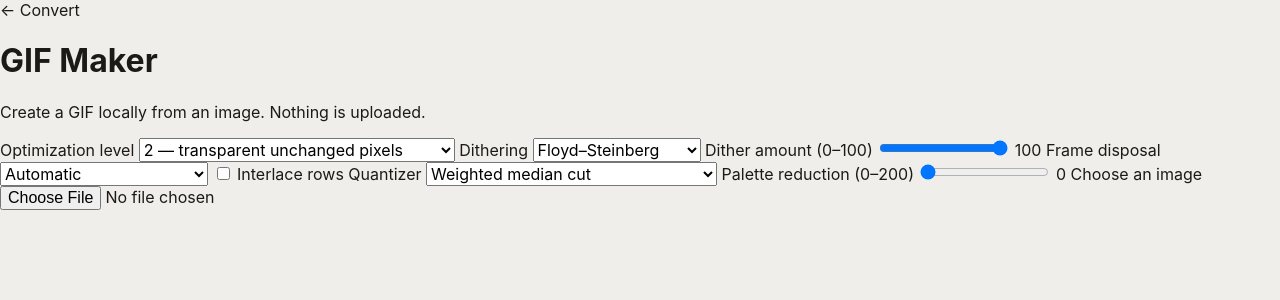
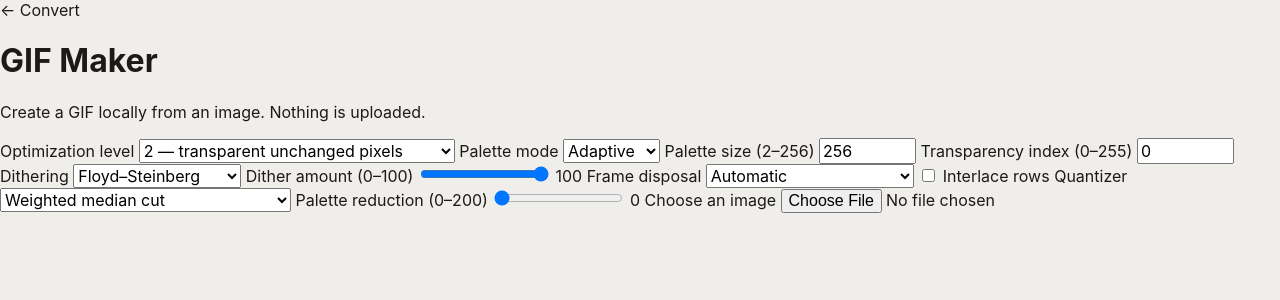
Before and after one commit to official-tisao/image.complianttools.com, a SvelteKit app in the folder apps/web/: page /gif-maker in a window 1280 px wide. Shown: the top 300 px of the page. Built offline with nearby package versions, Linux system fonts and the light colour scheme.

Commit message:
feat(P2-05): complete GIF palette controls

```diff
--- a/apps/web/src/routes/docs/formats/[format]/+page.ts
+++ b/apps/web/src/routes/docs/formats/[format]/+page.ts
@@ -91,7 +91,7 @@ const supportedFormats = {
     name: 'GIF',
     summary: 'GIF stores indexed still images and animations with LZW compression.',
     notes:
-      'The local codec decodes animation and encodes GIF89a frames with transparency, looping, frame differencing, and deterministic palette reduction. Advanced quantizer choices remain under development.',
+      'The local codec decodes animation and encodes GIF89a with configurable global, per-frame, or adaptive palettes; Wu, median-cut, octree, and independent neural quantizers; five dither modes; transparency, disposal, interlacing, looping, and frame differencing.',
   },
   jxl: {
     name: 'JPEG XL',
--- a/apps/web/src/routes/gif-maker/+page.svelte
+++ b/apps/web/src/routes/gif-maker/+page.svelte
@@ -6,6 +6,9 @@
   let optimizeLevel = $state<0 | 1 | 2 | 3>(2);
   let lossy = $state(0);
   let quantizer = $state<'fixed-332' | 'median-cut' | 'octree' | 'wu' | 'neural'>('median-cut');
+  let paletteSize = $state(256);
+  let paletteMode = $state<'global' | 'per-frame' | 'adaptive'>('adaptive');
+  let transparencyIndex = $state(0);
   let dither = $state<'none' | 'ordered' | 'floyd-steinberg' | 'atkinson' | 'sierra'>(
     'floyd-steinberg',
   );
@@ -35,6 +38,9 @@
         optimizeLevel,
         lossy,
         quantizer,
+        paletteSize,
+        paletteMode,
+        transparencyIndex,
         dither,
         ditherAmount,
         disposal,
@@ -46,7 +52,7 @@
       download.download = `${file.name.replace(/\.[^.]+$/u, '')}.gif`;
       download.click();
       URL.revokeObjectURL(url);
-      status = `Created a ${canvas.width}×${canvas.height} GIF locally (${bytes.byteLength.toLocaleString()} bytes; ${quantizer}, ${dither} dithering at ${ditherAmount}%, ${disposal} disposal, ${interlace ? 'interlaced' : 'sequential'}, optimization ${optimizeLevel}, palette reduction ${lossy}).`;
+      status = `Created a ${canvas.width}×${canvas.height} GIF locally (${bytes.byteLength.toLocaleString()} bytes; ${quantizer}, ${paletteMode} palette up to ${paletteSize} entries, transparency index ${transparencyIndex}, ${dither} dithering at ${ditherAmount}%, ${disposal} disposal, ${interlace ? 'interlaced' : 'sequential'}, optimization ${optimizeLevel}, palette reduction ${lossy}).`;
     } catch (reason) {
       error = reason instanceof Error ? reason.message : 'Unable to create a GIF.';
     }
@@ -71,6 +77,22 @@
       <option value={2}>2 — transparent unchanged pixels</option>
       <option value={3}>3 — maximum local frame optimization</option>
     </select>
+  </label>
+  <label>
+    Palette mode
+    <select bind:value={paletteMode}>
+      <option value="adaptive">Adaptive</option>
+      <option value="global">Global</option>
+      <option value="per-frame">Per frame</option>
+    </select>
+  </label>
+  <label>
+    Palette size (2–256)
+    <input type="number" min="2" max="256" step="1" bind:value={paletteSize} />
+  </label>
+  <label>
+    Transparency index (0–255)
+    <input type="number" min="0" max="255" step="1" bind:value={transparencyIndex} />
   </label>
   <label>
     Dithering
--- a/packages/engine/src/codecs/third-party/gif.ts
+++ b/packages/engine/src/codecs/third-party/gif.ts
@@ -9,6 +9,12 @@ export interface GifEncodeOptions {
   readonly lossy?: number;
   /** Palette construction strategy. Median-cut uses a weighted histogram over all frames. */
   readonly quantizer?: 'fixed-332' | 'median-cut' | 'octree' | 'wu' | 'neural';
+  /** Requested total colour-table entries, including a transparency slot when needed. */
+  readonly paletteSize?: number;
+  /** One shared palette, one palette per frame, or automatic selection based on combined colours. */
+  readonly paletteMode?: 'global' | 'per-frame' | 'adaptive';
+  /** Palette index used for pixels below the alpha threshold. */
+  readonly transparencyIndex?: number;
   /** Optional palette-error diffusion. */
   readonly dither?: 'none' | 'ordered' | 'floyd-steinberg' | 'atkinson' | 'sierra';
   /** Dither strength from 0 (disabled) through 100 (full error/threshold amplitude). */
@@ -23,13 +29,15 @@ function push16(bytes: number[], value: number): void {
   bytes.push(value & 255, value >> 8);
 }
 
-function lzwStream(indexes: Uint8Array): Uint8Array {
+function lzwStream(indexes: Uint8Array, minimumCodeSize = 8): Uint8Array {
   if (indexes.length === 0) return Uint8Array.of(0);
   const bytes: number[] = [];
   let bits = 0;
   let count = 0;
-  let codeSize = 9;
-  let nextCode = 258;
+  const clearCode = 1 << minimumCodeSize;
+  const endCode = clearCode + 1;
+  let codeSize = minimumCodeSize + 1;
+  let nextCode = endCode + 1;
   let dictionary = new Map<string, number>();
   const write = (code: number) => {
     bits |= code << count;
@@ -42,9 +50,9 @@ function lzwStream(indexes: Uint8Array): Uint8Array {
   };
   const reset = () => {
     dictionary = new Map<string, number>();
-    codeSize = 9;
-    nextCode = 258;
-    write(256);
+    codeSize = minimumCodeSize + 1;
+    nextCode = endCode + 1;
+    write(clearCode);
   };
   reset();
   let prefix = String(indexes[0]!);
@@ -66,7 +74,7 @@ function lzwStream(indexes: Uint8Array): Uint8Array {
     prefix = String(value);
   }
   write(dictionary.get(prefix) ?? Number(prefix));
-  write(257);
+  write(endCode);
   if (count) bytes.push(bits & 255);
   return Uint8Array.from(bytes);
 }
@@ -77,13 +85,6 @@ function reduceChannel(value: number, lossy = 0): number {
   return strength === 0
     ? value
     : Math.round((Math.round((value * (levels - 1)) / 255) * 255) / (levels - 1));
-}
-
-function fixedPaletteIndex(red: number, green: number, blue: number, lossy = 0): number {
-  red = reduceChannel(red, lossy);
-  green = reduceChannel(green, lossy);
-  blue = reduceChannel(blue, lossy);
-  return 1 + (Math.min(6, red >> 5) << 5) + ((green >> 5) << 2) + (blue >> 6);
 }
 
 type HistogramColour = {
@@ -111,7 +112,7 @@ function colourRanges(box: readonly HistogramColour[]): readonly [number, number
   return [maxRed - minRed, maxGreen - minGreen, maxBlue - minBlue];
 }
 
-function medianCutPalette(image: RasterImage, lossy = 0): Uint8Array {
+function medianCutPalette(image: RasterImage, lossy = 0, colourLimit = 255): Uint8Array {
   const histogram = new Map<number, number>();
   for (const frame of image.frames)
     for (let offset = 0; offset < frame.data.length; offset += 4) {
@@ -130,7 +131,7 @@ function medianCutPalette(image: RasterImage, lossy = 0): Uint8Array {
   }));
   if (colours.length === 0) colours.push({ red: 0, green: 0, blue: 0, count: 1 });
   let boxes: HistogramColour[][] = [colours];
-  while (boxes.length < 255) {
+  while (boxes.length < colourLimit) {
     let selected = -1;
     let selectedRange = -1;
     for (let index = 0; index < boxes.length; index += 1) {
@@ -168,7 +169,7 @@ function medianCutPalette(image: RasterImage, lossy = 0): Uint8Array {
       ...boxes.slice(selected + 1),
     ];
   }
-  const palette = new Uint8Array(256 * 3);
+  const palette = new Uint8Array((colourLimit + 1) * 3);
   for (let index = 0; index < boxes.length; index += 1) {
     const box = boxes[index]!;
     const total = box.reduce((sum, colour) => sum + colour.count, 0);
@@ -183,12 +184,12 @@ function medianCutPalette(image: RasterImage, lossy = 0): Uint8Array {
     );
   }
   const last = Math.max(1, boxes.length) * 3;
-  for (let index = boxes.length + 1; index < 256; index += 1)
+  for (let index = boxes.length + 1; index <= colourLimit; index += 1)
     palette.set(palette.subarray(last, last + 3), index * 3);
   return palette;
 }
 
-function octreePalette(image: RasterImage, lossy = 0): Uint8Array {
+function octreePalette(image: RasterImage, lossy = 0, colourLimit = 255): Uint8Array {
   const histogram = new Map<number, HistogramColour>();
   for (const frame of image.frames)
     for (let offset = 0; offset < frame.data.length; offset += 4) {
@@ -215,9 +216,9 @@ function octreePalette(image: RasterImage, lossy = 0): Uint8Array {
       else next.set(key, [colour]);
     }
     leaves = next;
-    if (leaves.size <= 255) break;
+    if (leaves.size <= colourLimit) break;
   }
-  const palette = new Uint8Array(256 * 3);
+  const palette = new Uint8Array((colourLimit + 1) * 3);
   let index = 1;
   for (const leaf of leaves.values()) {
     const total = leaf.reduce((sum, colour) => sum + colour.count, 0);
@@ -233,7 +234,7 @@ function octreePalette(image: RasterImage, lossy = 0): Uint8Array {
     index += 1;
   }
   const last = Math.max(1, index - 1) * 3;
-  while (index < 256) {
+  while (index <= colourLimit) {
     palette.set(palette.subarray(last, last + 3), index * 3);
     index += 1;
   }
@@ -314,7 +315,7 @@ function wuCut(
   ];
 }
 
-function wuPalette(image: RasterImage, lossy = 0): Uint8Array {
+function wuPalette(image: RasterImage, lossy = 0, colourLimit = 255): Uint8Array {
   const size = wuSide ** 3;
   const moments = Array.from({ length: 5 }, () => new Float64Array(size));
   for (const frame of image.frames)
@@ -346,7 +347,7 @@ function wuPalette(image: RasterImage, lossy = 0): Uint8Array {
             moment[wuIndex(red - 1, green - 1, blue - 1)]!;
         }
   let cubes: WuCube[] = [{ red0: 0, red1: 32, green0: 0, green1: 32, blue0: 0, blue1: 32 }];
-  while (cubes.length < 255) {
+  while (cubes.length < colourLimit) {
     let selected = -1;
     let variance = 0;
     for (let index = 0; index < cubes.length; index += 1) {
@@ -361,7 +362,7 @@ function wuPalette(image: RasterImage, lossy = 0): Uint8Array {
     if (!cut) break;
     cubes = [...cubes.slice(0, selected), ...cut, ...cubes.slice(selected + 1)];
   }
-  const palette = new Uint8Array(256 * 3);
+  const palette = new Uint8Array((colourLimit + 1) * 3);
   for (let index = 0; index < cubes.length; index += 1) {
     const weight = wuVolume(cubes[index]!, moments[0]!);
     if (weight === 0) continue;
@@ -370,13 +371,13 @@ function wuPalette(image: RasterImage, lossy = 0): Uint8Array {
     palette[(index + 1) * 3 + 2] = Math.round(wuVolume(cubes[index]!, moments[3]!) / weight);
   }
   const last = Math.max(1, cubes.length) * 3;
-  for (let index = cubes.length + 1; index < 256; index += 1)
+  for (let index = cubes.length + 1; index <= colourLimit; index += 1)
     palette.set(palette.subarray(last, last + 3), index * 3);
   return palette;
 }
 
 /** Independent deterministic self-organizing-map quantizer; no NeuQuant code is used. */
-function neuralPalette(image: RasterImage, lossy = 0): Uint8Array {
+function neuralPalette(image: RasterImage, lossy = 0, colourLimit = 255): Uint8Array {
   const samples: number[] = [];
   const opaquePixels = image.frames.reduce(
     (total, frame) =>
@@ -401,10 +402,10 @@ function neuralPalette(image: RasterImage, lossy = 0): Uint8Array {
       seen += 1;
     }
   if (samples.length === 0) samples.push(0, 0, 0);
-  const neurons = new Float64Array(255 * 3);
+  const neurons = new Float64Array(colourLimit * 3);
   const sampleCount = samples.length / 3;
-  for (let neuron = 0; neuron < 255; neuron += 1) {
-    const sample = Math.min(sampleCount - 1, Math.floor((neuron * sampleCount) / 255));
+  for (let neuron = 0; neuron < colourLimit; neuron += 1) {
+    const sample = Math.min(sampleCount - 1, Math.floor((neuron * sampleCount) / colourLimit));
     neurons.set(samples.slice(sample * 3, sample * 3 + 3), neuron * 3);
   }
   for (let epoch = 0; epoch < 10; epoch += 1) {
@@ -416,7 +417,7 @@ function neuralPalette(image: RasterImage, lossy = 0): Uint8Array {
       const source = sample * 3;
       let winner = 0;
       let distance = Number.POSITIVE_INFINITY;
-      for (let neuron = 0; neuron < 255; neuron += 1) {
+      for (let neuron = 0; neuron < colourLimit; neuron += 1) {
         const target = neuron * 3;
         const next =
           (samples[source]! - neurons[target]!) ** 2 +
@@ -428,7 +429,7 @@ function neuralPalette(image: RasterImage, lossy = 0): Uint8Array {
         }
       }
       const first = Math.max(0, winner - radius);
-      const last = Math.min(254, winner + radius);
+      const last = Math.min(colourLimit - 1, winner + radius);
       for (let neuron = first; neuron <= last; neuron += 1) {
         const influence = learningRate * (1 - Math.abs(neuron - winner) / (radius + 1));
         const target = neuron * 3;
@@ -441,8 +442,8 @@ function neuralPalette(image: RasterImage, lossy = 0): Uint8Array {
       sample = (sample + step) % sampleCount;
     }
   }
-  const palette = new Uint8Array(256 * 3);
-  for (let neuron = 0; neuron < 255; neuron += 1)
+  const palette = new Uint8Array((colourLimit + 1) * 3);
+  for (let neuron = 0; neuron < colourLimit; neuron += 1)
     for (let channel = 0; channel < 3; channel += 1)
       palette[(neuron + 1) * 3 + channel] = Math.round(neurons[neuron * 3 + channel]!);
   return palette;
@@ -456,7 +457,7 @@ function nearestPaletteIndex(
 ): number {
   let selected = 1;
   let distance = Number.POSITIVE_INFINITY;
-  for (let index = 1; index < 256; index += 1) {
+  for (let index = 1; index < palette.length / 3; index += 1) {
     const offset = index * 3;
     const next =
       (red - palette[offset]!) ** 2 +
@@ -526,13 +527,7 @@ function paletteIndexes(
       const cacheKey = (Math.round(red) << 16) | (Math.round(green) << 8) | Math.round(blue);
       let index = cacheable ? nearestCache.get(cacheKey) : undefined;
       if (index === undefined) {
-        index =
-          options.quantizer === 'median-cut' ||
-          options.quantizer === 'octree' ||
-          options.quantizer === 'wu' ||
-          options.quantizer === 'neural'
-            ? nearestPaletteIndex(palette, red, green, blue)
-            : fixedPaletteIndex(red, green, blue);
+        index = nearestPaletteIndex(palette, red, green, blue);
         if (cacheable) nearestCache.set(cacheKey, index);
       }
       indexes[pixel] = index;
@@ -577,6 +572,73 @@ function paletteIndexes(
     laterErrors = new Float64Array((width + 4) * 3);
   }
   return indexes;
+}
+
+function fixedPalette(colourLimit: number): Uint8Array {
+  const canonical: number[][] = [];
+  for (let red = 0; red < 7; red += 1)
+    for (let green = 0; green < 8; green += 1)
+      for (let blue = 0; blue < 4; blue += 1) canonical.push([red * 36, green * 36, blue * 85]);
+  const palette = new Uint8Array((colourLimit + 1) * 3);
+  for (let index = 0; index < colourLimit; index += 1) {
+    const colour = canonical[Math.floor((index * canonical.length) / colourLimit)]!;
+    palette.set(colour, (index + 1) * 3);
+  }
+  return palette;
+}
+
+function buildPalette(
+  image: RasterImage,
+  options: GifEncodeOptions,
+  colourLimit: number,
+): Uint8Array {
+  if (options.quantizer === 'median-cut')
+    return medianCutPalette(image, options.lossy, colourLimit);
+  if (options.quantizer === 'octree') return octreePalette(image, options.lossy, colourLimit);
+  if (options.quantizer === 'wu') return wuPalette(image, options.lossy, colourLimit);
+  if (options.quantizer === 'neural') return neuralPalette(image, options.lossy, colourLimit);
+  return fixedPalette(colourLimit);
+}
+
+function padPalette(palette: Uint8Array, entries: number): Uint8Array {
+  if (palette.length === entries * 3) return palette;
+  const output = new Uint8Array(entries * 3);
+  output.set(palette);
+  const last = Math.max(0, palette.length - 3);
+  for (let index = palette.length / 3; index < entries; index += 1)
+    output.set(palette.subarray(last, last + 3), index * 3);
+  return output;
+}
+
+function remapTransparency(
+  palette: Uint8Array,
+  indexes: Uint8Array,
+  transparencyIndex: number,
+): { readonly palette: Uint8Array; readonly indexes: Uint8Array } {
+  if (transparencyIndex === 0) return { palette, indexes };
+  const mappedPalette = palette.slice();
+  const transparentColour = mappedPalette.slice(0, 3);
+  mappedPalette.copyWithin(0, transparencyIndex * 3, transparencyIndex * 3 + 3);
+  mappedPalette.set(transparentColour, transparencyIndex * 3);
+  const mappedIndexes = indexes.slice();
+  for (let index = 0; index < mappedIndexes.length; index += 1) {
+    if (mappedIndexes[index] === 0) mappedIndexes[index] = transparencyIndex;
+    else if (mappedIndexes[index] === transparencyIndex) mappedIndexes[index] = 0;
+  }
+  return { palette: mappedPalette, indexes: mappedIndexes };
+}
+
+function distinctOpaqueColours(image: RasterImage, stopAfter: number): number {
+  const colours = new Set<number>();
+  for (const frame of image.frames)
+    for (let offset = 0; offset < frame.data.length; offset += 4) {
+      if (frame.data[offset + 3]! < 128) continue;
+      colours.add(
+        (frame.data[offset]! << 16) | (frame.data[offset + 1]! << 8) | frame.data[offset + 2]!,
+      );
+      if (colours.size > stopAfter) return colours.size;
+    }
+  return colours.size;
 }
 
 function disposalCode(options: GifEncodeOptions, hasTransparency: boolean): number {
@@ -639,7 +701,7 @@ function frameRectangle(
   return { left, top, width: patchWidth, height: patchHeight, data: patch };
 }
 
-/** Encodes local 8-bit frames as an animated GIF89a with a deterministic 3:3:2 global palette. */
+/** Encodes local 8-bit frames as an animated GIF89a with configurable palette generation. */
 export function encodeGif(
   image: RasterImage,
   loopCount = 0,
@@ -652,46 +714,61 @@ export function encodeGif(
   if (source.width < 1 || source.height < 1 || source.width * source.height > 100_000_000)
     throw new Error('GIF dimensions exceed the safe encode limit.');
   if (source.frames.length > 10_000) throw new Error('GIF exceeds the safe frame-count limit.');
-  const bytes: number[] = [...new TextEncoder().encode('GIF89a')];
-  push16(bytes, source.width);
-  push16(bytes, source.height);
-  bytes.push(0xf7, 0, 0); // 256-colour global palette
-  const palette =
-    options.quantizer === 'median-cut'
-      ? medianCutPalette(source, options.lossy)
-      : options.quantizer === 'octree'
-        ? octreePalette(source, options.lossy)
-        : options.quantizer === 'wu'
-          ? wuPalette(source, options.lossy)
-          : options.quantizer === 'neural'
-            ? neuralPalette(source, options.lossy)
-            : new Uint8Array(256 * 3);
-  if (
-    options.quantizer !== 'median-cut' &&
-    options.quantizer !== 'octree' &&
-    options.quantizer !== 'wu' &&
-    options.quantizer !== 'neural'
-  ) {
-    for (let red = 0; red < 7; red += 1) {
-      for (let green = 0; green < 8; green += 1) {
-        for (let blue = 0; blue < 4; blue += 1) {
-          const index = 1 + red * 32 + green * 4 + blue;
-          palette[index * 3] = red * 36;
-          palette[index * 3 + 1] = green * 36;
-          palette[index * 3 + 2] = blue * 85;
-        }
-      }
-    }
-  }
-  bytes.push(...palette);
-  bytes.push(0x21, 0xff, 11, ...new TextEncoder().encode('NETSCAPE2.0'), 3, 1);
-  push16(bytes, loopCount);
-  bytes.push(0);
-  for (const frame of source.frames) {
+  const requestedEntries = Math.max(2, Math.min(256, Math.round(options.paletteSize ?? 256)));
+  const tableEntries = 2 ** Math.ceil(Math.log2(requestedEntries));
+  const tableSizeCode = Math.log2(tableEntries) - 1;
+  const minimumCodeSize = Math.max(2, Math.log2(tableEntries));
+  const colourLimit = requestedEntries - 1;
+  const requestedMode = options.paletteMode ?? 'global';
+  const paletteMode =
+    requestedMode === 'adaptive'
+      ? distinctOpaqueColours(source, colourLimit) <= colourLimit
+        ? 'global'
+        : 'per-frame'
+      : requestedMode;
+  const transparencyIndex = Math.max(
+    0,
+    Math.min(tableEntries - 1, Math.round(options.transparencyIndex ?? 0)),
+  );
+  const globalPalette =
+    paletteMode === 'global'
+      ? padPalette(buildPalette(source, options, colourLimit), tableEntries)
+      : undefined;
+  const prepared = source.frames.map((frame) => {
     const rectangle =
       options.optimizeLevel && options.optimizeLevel >= 2
         ? frameRectangle(frame.data, source.width, source.height)
         : { left: 0, top: 0, width: source.width, height: source.height, data: frame.data };
+    const frameImage = {
+      ...source,
+      width: rectangle.width,
+      height: rectangle.height,
+      frames: [{ data: rectangle.data, durationMs: frame.durationMs }],
+    } as RasterImage;
+    const palette =
+      globalPalette ?? padPalette(buildPalette(frameImage, options, colourLimit), tableEntries);
+    let indexes = paletteIndexes(
+      rectangle.data,
+      rectangle.width,
+      rectangle.height,
+      palette,
+      options,
+    );
+    const remapped = remapTransparency(palette, indexes, transparencyIndex);
+    indexes = remapped.indexes;
+    if (options.interlace) indexes = interlaceIndexes(indexes, rectangle.width, rectangle.height);
+    return { frame, rectangle, palette: remapped.palette, indexes };
+  });
+  const bytes: number[] = [...new TextEncoder().encode('GIF89a')];
+  push16(bytes, source.width);
+  push16(bytes, source.height);
+  bytes.push(globalPalette ? 0xf0 | tableSizeCode : 0x70, 0, 0);
+  if (globalPalette)
+    bytes.push(...remapTransparency(globalPalette, new Uint8Array(), transparencyIndex).palette);
+  bytes.push(0x21, 0xff, 11, ...new TextEncoder().encode('NETSCAPE2.0'), 3, 1);
+  push16(bytes, loopCount);
+  bytes.push(0);
+  for (const { frame, rectangle, palette, indexes } of prepared) {
     const hasTransparentPixels = frame.data.some(
       (_, index) => index % 4 === 3 && frame.data[index]! < 128,
     );
@@ -702,22 +779,16 @@ export function encodeGif(
       (disposalCode(options, hasTransparentPixels) << 2) | (hasTransparentPixels ? 1 : 0),
     );
     push16(bytes, Math.max(1, Math.round(frame.durationMs / 10)));
-    bytes.push(0, 0);
+    bytes.push(transparencyIndex, 0);
     bytes.push(0x2c);
     push16(bytes, rectangle.left);
     push16(bytes, rectangle.top);
     push16(bytes, rectangle.width);
     push16(bytes, rectangle.height);
-    bytes.push(options.interlace ? 0x40 : 0, 8);
-    let indexes = paletteIndexes(
-      rectangle.data,
-      rectangle.width,
-      rectangle.height,
-      palette,
-      options,
-    );
-    if (options.interlace) indexes = interlaceIndexes(indexes, rectangle.width, rectangle.height);
-    const data = lzwStream(indexes);
+    bytes.push((globalPalette ? 0 : 0x80 | tableSizeCode) | (options.interlace ? 0x40 : 0));
+    if (!globalPalette) bytes.push(...palette);
+    bytes.push(minimumCodeSize);
+    const data = lzwStream(indexes, minimumCodeSize);
     for (let offset = 0; offset < data.length; offset += 255) {
       const block = data.subarray(offset, offset + 255);
       bytes.push(block.length, ...block);
```
Also changed, not shown: 2 other files (tests, documents, lock files or other folders).
